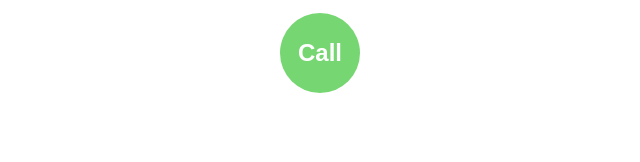
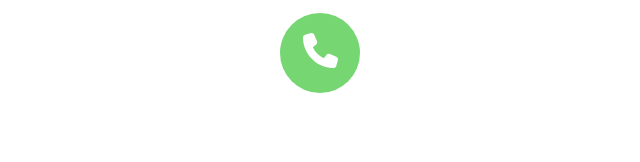
Before and after one commit to mik135/dialer, a plain HTML site: page index.html in a window 1280 px wide. Shown: the part 463-625 px from the top of the page, 320-960 px from the left. Drawn offline with Linux system fonts and the light colour scheme.

Commit message:
Change Icon for Call Button

```diff
--- a/index.html
+++ b/index.html
@@ -26,7 +26,9 @@
               <button type="button" class="key" value="*">*</button>
               <button type="button" class="key" value="0">0</button>
               <button type="button" class="key" value="#">#</button>
-              <button class="call" type="submit" id="call">Call</button>
+              <button class="call" type="submit" id="call">
+                <img src="images/phone-solid.svg" alt="" width="35px">
+              </button>
               <button class="backspace" id="backspace" type="button">
                 <i class="fa-solid fa-delete-left fa-2xs"></i>
               </button>
--- a/style.css
+++ b/style.css
@@ -14,10 +14,7 @@ body {
     margin: 0;
     padding: 0;
     font-family: Arial, Helvetica, sans-serif;
-    min-height: 100vh;
-    max-height: 100vh;
     /* gap: 1em; */
-    overflow: hidden;
 
     & > div {
         min-height: 100vh;
```
Also changed, not shown: images/phone-solid.svg (added).
